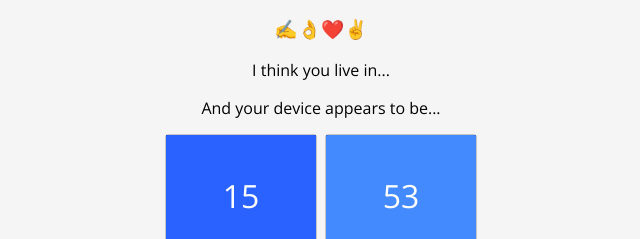
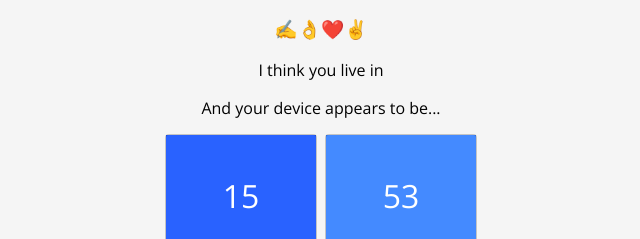
Before and after one commit to emiliod90/WebAnalyticsPoC, a plain HTML site: page index.html in a window 1280 px wide. Shown: the part 192-431 px from the top of the page, 319-959 px from the left. Drawn offline with nearby package versions, Linux system fonts and the light colour scheme.

Commit message:
Signed-off-by: emiliod90 <emiliod90@gmail.com>

```diff
--- a/index.html
+++ b/index.html
@@ -61,7 +61,7 @@
                     <h2>a force to be reckoned with 🚀</h2>
                     <h3>Your emoji for the day is...</h3>
                     <h3>✍👌❤️✌ </h3>
-                    <p>I think you live in...<span id="district"></span></p>
+                    <p>I think you live in<span id="district"></span></p>
                     <p>And your device appears to be...</p>
                 </div>
                 <!-- Clock Cards -->
```
